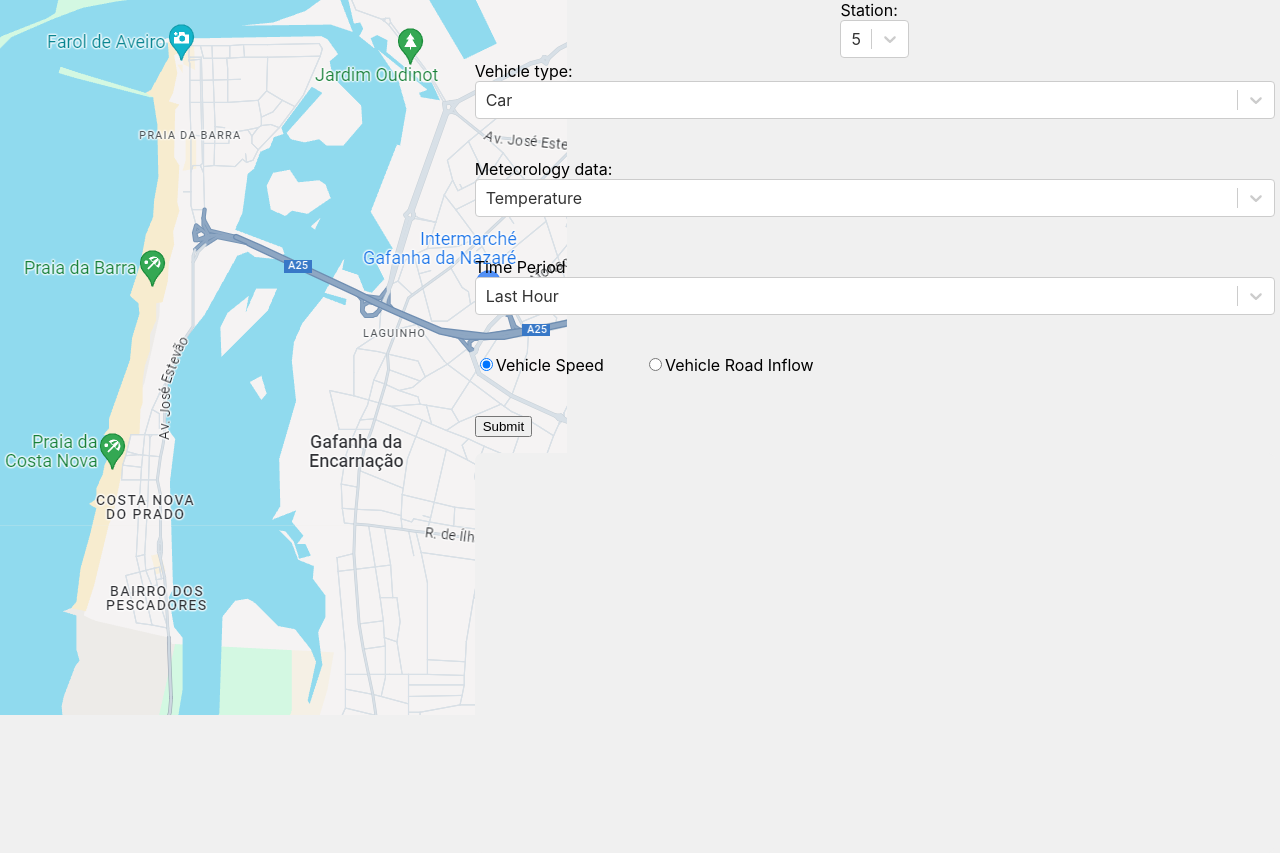
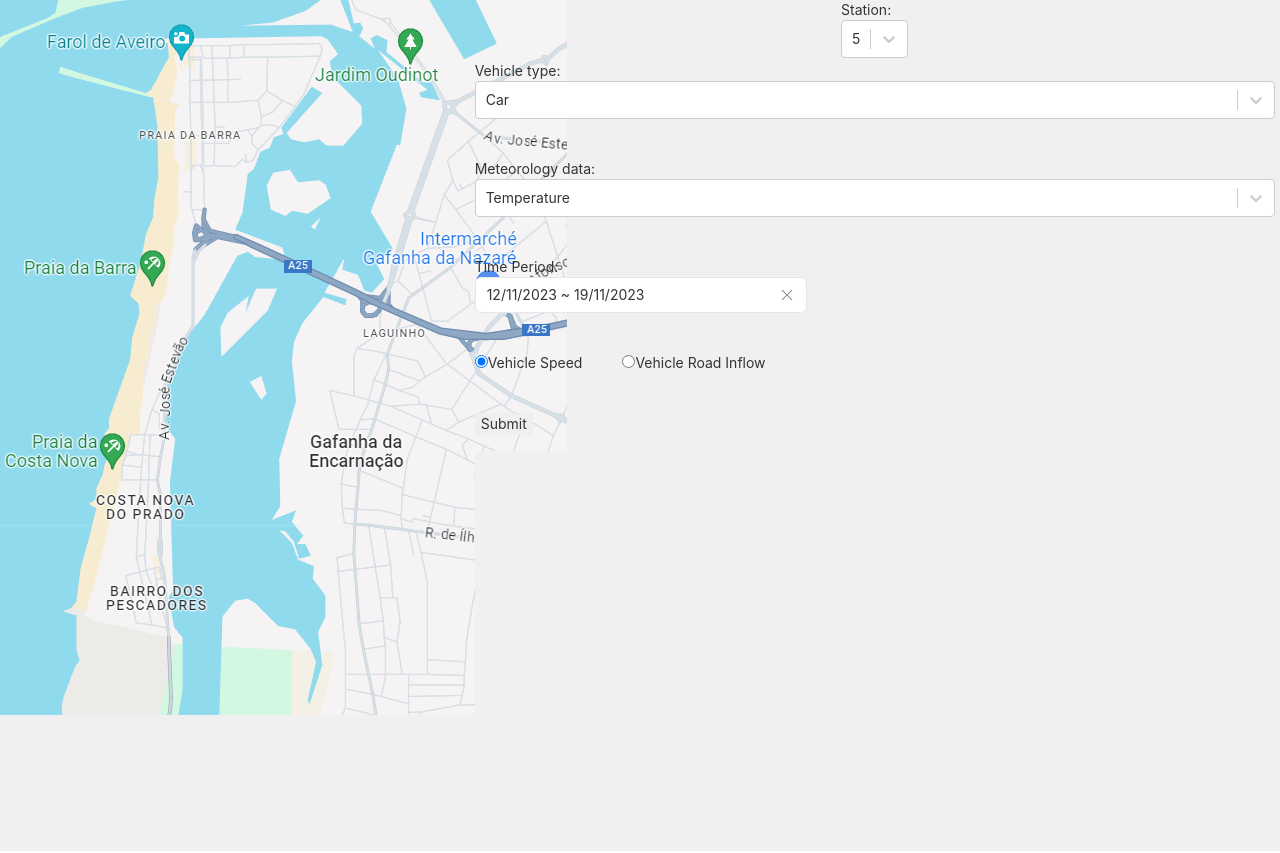
Before and after one commit to Brums21/Projeto_VI, a React (Create React App) app: page / in a window 1280 px wide. Built offline with nearby package versions, Linux system fonts and the light colour scheme; the HTML template or start-up script is replaced by a standard one.

Commit message:
add dates

```diff
--- a/package.json
+++ b/package.json
@@ -14,6 +14,7 @@
     "react-router-dom": "^6.19.0",
     "react-scripts": "^5.0.1",
     "react-select": "^5.8.0",
+    "rsuite": "^5.45.0",
     "web-vitals": "^2.1.4"
   },
   "scripts": {
--- a/src/components/D3_Graphic.js
+++ b/src/components/D3_Graphic.js
@@ -2,15 +2,20 @@ import React, { useEffect, useState } from 'react';
 import * as d3 from 'd3';
 import queryInfluxDB from './influx.js'; // Replace with the actual path
 
-function D3_Graphic({ data, station, meteorology, vehicle_type}) {
+function D3_Graphic({ data, station, meteorology, vehicle_type, date}) {
   const [queryResult1, setQueryResult1] = useState(null);
   const [queryResult2, setQueryResult2] = useState(null);
 
   console.log(station)
   console.log(vehicle_type)
+  console.log(date)
+  const start_date = date[0].toLocaleDateString('en-CA')
+  const end_date = date[1].toLocaleDateString('en-CA')
+  console.log(start_date)
+  console.log(end_date)
   const dynamicQuery1 = //inflow
     'import "experimental/aggregate" from(bucket: "processed_cpms") '+
-    '|> range(start: 2023-10-22, stop: 2023-11-19) '+
+    '|> range(start: '+  start_date  +', stop:'+  end_date  +') '+
     '|> filter(fn: (r) => r["_measurement"] == "' + station + '") '+
     '|> filter(fn: (r) => r["_field"] == "totalCount") '+
     '|> filter(fn: (r) => r["direction"] == "inflow") '+
@@ -41,7 +46,7 @@ function D3_Graphic({ data, station, meteorology, vehicle_type}) {
       console.log(meteorology)
       if (meteorology === "temp_avg") {
         return 'from(bucket: "weather_recordings") '+
-                '|> range(start: 2023-10-19, stop: 2023-11-19) '+
+                '|> range(start: '+  start_date  +', stop:'+  end_date  +') '+
                 '|> filter(fn: (r) => r["_measurement"] == "36713") '+
                 '|> filter(fn: (r) => r["_field"] == "temp_avg") '+
                 '|> filter(fn: (r) => r["period"] == "Dados_10m") '+
@@ -51,7 +56,7 @@ function D3_Graphic({ data, station, meteorology, vehicle_type}) {
       }
       if (meteorology === "radiance"){
         return 'from(bucket: "weather_recordings") '+
-              '|> range(start: 2023-10-22, stop: 2023-11-19) '+
+              '|> range(start: '+  start_date  +', stop:'+  end_date  +') '+
               '|> filter(fn: (r) => r["_measurement"] == "36713")'+
               '|> filter(fn: (r) => r["_field"] == "radiance") '+
               '|> filter(fn: (r) => r["period"] == "Dados_10m") '+
@@ -60,7 +65,7 @@ function D3_Graphic({ data, station, meteorology, vehicle_type}) {
       }
       if (meteorology === "precipitation"){
         return 'from(bucket: "weather_recordings") '+
-              '|> range(start: 2023-10-22, stop: 2023-11-19) '+
+              '|> range(start: '+  start_date  +', stop:'+  end_date  +') '+
               '|> filter(fn: (r) => r["_measurement"] == "36713")'+
               '|> filter(fn: (r) => r["_field"] == "precepitation") '+
               '|> filter(fn: (r) => r["period"] == "Dados_10m") '+
@@ -69,7 +74,7 @@ function D3_Graphic({ data, station, meteorology, vehicle_type}) {
       }
       if (meteorology === "humidity_avg"){
         return 'from(bucket: "weather_recordings") '+
-              '|> range(start: 2023-10-22, stop: 2023-11-19) '+
+              '|> range(start: '+  start_date  +', stop:'+  end_date  +') '+
               '|> filter(fn: (r) => r["_measurement"] == "36713")'+
               '|> filter(fn: (r) => r["_field"] == "humidity_avg") '+
               '|> filter(fn: (r) => r["height"] == "10m") '+
--- a/src/components/MiddleGraphic.js
+++ b/src/components/MiddleGraphic.js
@@ -1,12 +1,23 @@
 import React, { useState } from 'react';
 import Select from 'react-select';
 import D3_Graphic from './D3_Graphic';
+import "rsuite/dist/rsuite.min.css";
+import DateRangePicker from 'rsuite/DateRangePicker';
+
 
 function MiddleGraphic({ station }) {
   const [selectedOptionVehicle, setSelectedOptionVehicle] = useState("3");
   const [selectedOptionMeteorology, setSelectedOptionMeteorology] = useState("temp_avg");
   const [selectedOptionTime, setSelectedOptionTime] = useState("last_hour");
   const [selectedOption, setSelectedOption] = useState("vehicle_speed");
+
+  const {allowedRange} = DateRangePicker;
+  const today = new Date();
+  const oneMonthAgo = new Date();
+  oneMonthAgo.setMonth(today.getMonth() - 1);
+  const oneWeekAgo = new Date();
+  oneWeekAgo.setDate(today.getDate() - 7);
+  const [selectedDate, setSelectedDate] = useState([oneWeekAgo, today]);
 
   const options_vehicles = [
     { value: '2', label: 'Motorcycle' },
@@ -28,6 +39,10 @@ function MiddleGraphic({ station }) {
     { value: 'last_week', label: 'Last week' },
     { value: 'last_month', label: 'Last month' },
   ];
+
+  const handleDateChange = (value) => {
+    setSelectedDate(value);
+  };
 
   const handleVehicleChange = (selected) => {
     setSelectedOptionVehicle(selected.value);
@@ -61,11 +76,12 @@ function MiddleGraphic({ station }) {
           options={options_meteorology}
         />
       </div>
-      <div style={{ marginBottom: "5%" }}> Time Period
-        <Select
-          value={options_time.find(opt => opt.value === selectedOptionTime)}
-          onChange={handleTimePeriodChange}
-          options={options_time}
+      <div style={{ marginBottom: "5%" }}>
+        <div>Time Period:</div>
+        <DateRangePicker
+          value={selectedDate}
+          onChange={handleDateChange}
+          disabledDate={allowedRange(oneMonthAgo, today)}
         />
       </div>
 
@@ -92,7 +108,7 @@ function MiddleGraphic({ station }) {
         </label>
         <br />
       </form>
-      <D3_Graphic data="middleGraph" station={station} meteorology={selectedOptionMeteorology} vehicle_type={selectedOptionVehicle} />
+      <D3_Graphic data="middleGraph" station={station} meteorology={selectedOptionMeteorology} vehicle_type={selectedOptionVehicle} date={selectedDate}/>
       <div className="graph-container" id="middleGraph">
       </div>
     </div>
```
Also changed, not shown: 1 other file (tests, documents, lock files or other folders).
